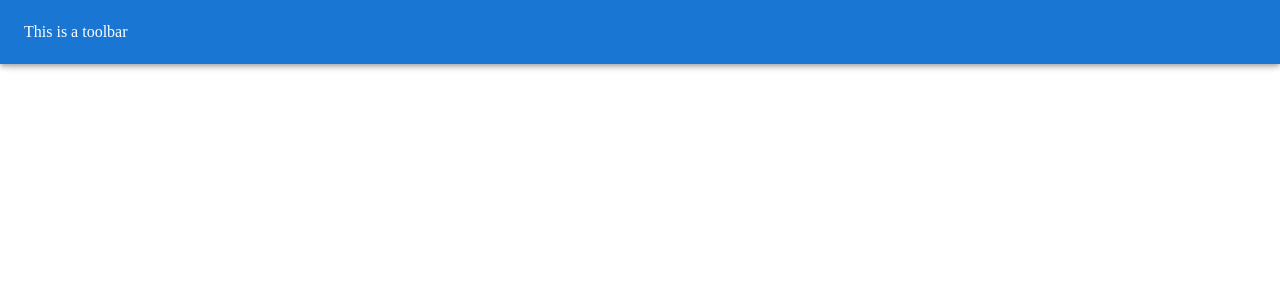
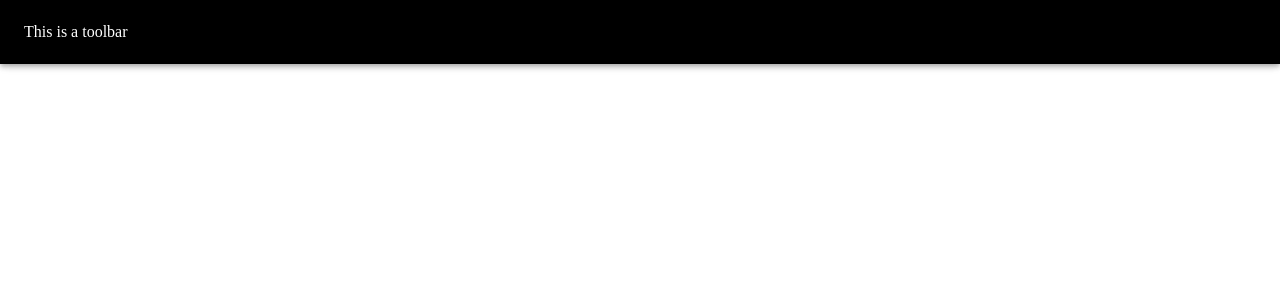
Before and after one commit to couvq/firebase-booklist-website, a React (Create React App) app: page / in a window 1280 px wide. Shown: the top 300 px of the page. Built offline with nearby package versions, Linux system fonts and the light colour scheme.

Commit message:
Navbar is black now

```diff
--- a/src/components/NavBar.js
+++ b/src/components/NavBar.js
@@ -11,7 +11,7 @@ const NavBar = () => {
             flexDirecton: "row",
             justifyContent: "space-between",
             alignItems: "center",
-            backgroundColor: "",
+            backgroundColor: "#000",
           }}
         >
           This is a toolbar
```
